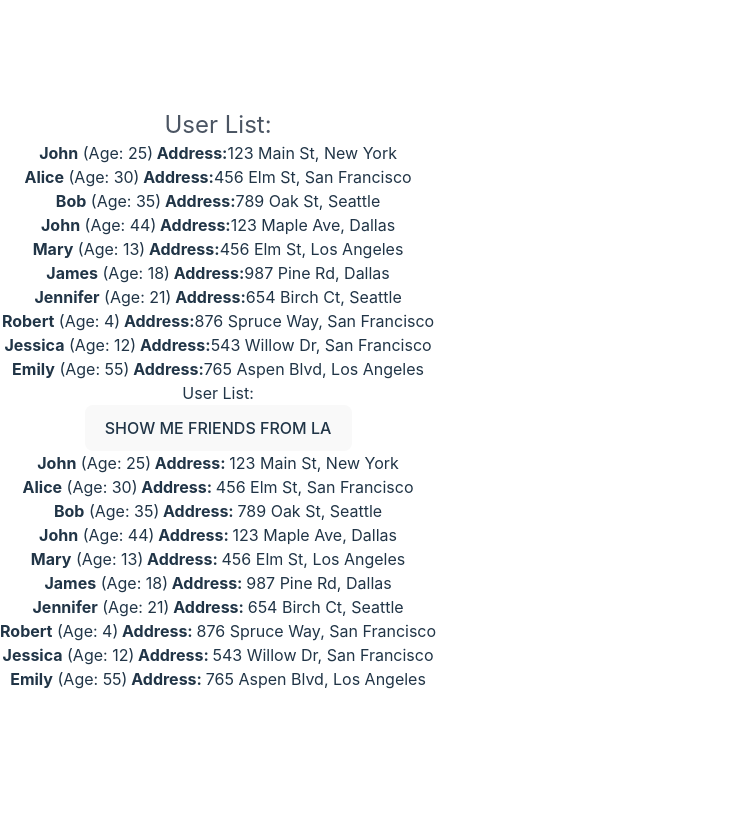
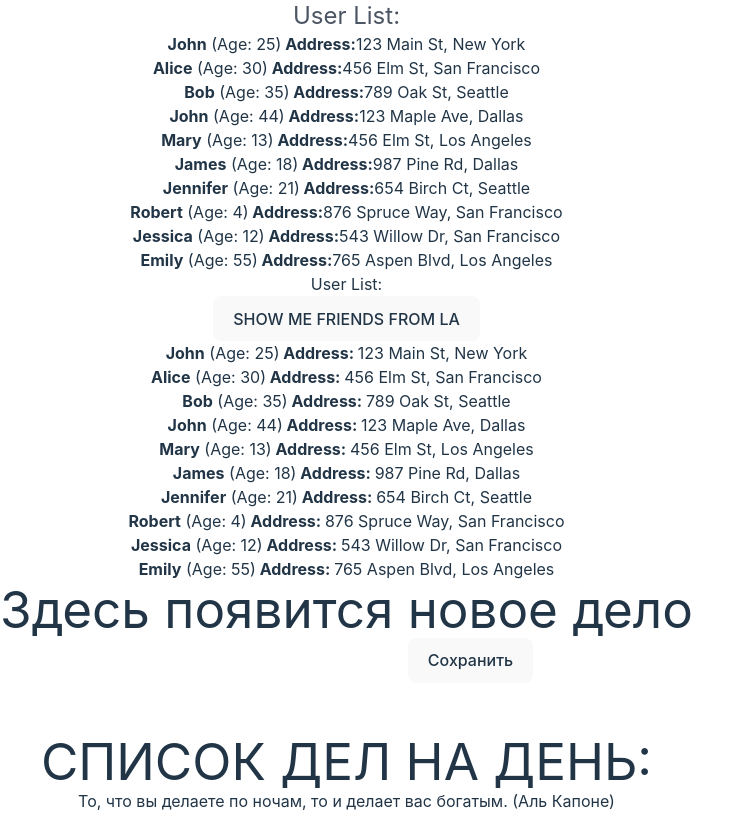
Before and after one commit to MillionerMIN/home-works, a React (Vite) app: page / in a window 1280 px wide. Shown: the whole page, without its empty margins (0-753 px from the left). Built offline with nearby package versions, Linux system fonts and the light colour scheme.

Commit message:
#HW03: Changed project

```diff
--- a/src/App.css
+++ b/src/App.css
@@ -1,5 +1,7 @@
 .App {
   text-align: center;
+  display: grid;
+  justify-content: center;
 }
 
 .App-logo {
--- a/src/App.tsx
+++ b/src/App.tsx
@@ -2,13 +2,14 @@
 
 import { HW1 } from "./HW/1/HW1";
 import { HW2 } from "./HW/2/HW2";
+import { HW3 } from "./HW/3/HW3";
 
 function App() {
   return (
     <div className="App">
       <HW1 />
       <HW2 />
-      {/*<HW3 />*/}
+      <HW3 />
       {/*<HW4 />*/}
     </div>
   );
--- a/src/HW/2/HW2.tsx
+++ b/src/HW/2/HW2.tsx
@@ -98,7 +98,6 @@
     const filteredUsers = users.myFriends.filter(
       (user) => user.address.city === "Los Angeles",
     );
-    console.log(filteredUsers);
     setCurrentUsers({ myFriends: filteredUsers });
   };
 
--- /dev/null
+++ b/src/HW/3/HW3.tsx
@@ -0,0 +1,61 @@
+import { ChangeEvent, useState } from "react";
+
+export const HW3 = () => {
+  // 1️⃣ Раскомментируйте JSX(HW3.tsx) и вы увидите,
+  // что приложение начнет гореть красным и ругаться 😡
+  // 2️⃣ Ваша задача: ❗ПОЧИНИТЬ ПРОЕКТ❗
+  // - прописать типизацию, где необходимо
+  // - починить все, что горит красным
+  // - дописать функциональность (где указано комментариями)
+  // - приложение должно компилироваться и запускаться в браузере
+
+  // ❗ Массив с данными не трогаем! Текст не меняем !
+
+  const [currentText, setCurrentText] = useState("");
+  const [texts, setTexts] = useState<string[]>([
+    "То, что вы делаете по ночам, то и делает вас богатым. (Аль Капоне)",
+  ]);
+
+  const handleChange = (event: ChangeEvent<HTMLInputElement>) => {
+    setCurrentText(event.currentTarget.value);
+  };
+
+  const handleSave = () => {
+    setTexts([currentText, ...texts]);
+    setCurrentText("");
+  };
+
+  return (
+    <div id={"hw03"}>
+      {
+        currentText ? (
+          <h1 id={"hw03-text"}>{currentText}</h1>
+        ) : (
+          <h1 id={"hw03-default-text"}>Здесь появится новое дело</h1>
+        ) // ничего не меняем, здесь все норм
+      }
+      <input
+        id={"hw03-input"}
+        type="text"
+        value={currentText}
+        onChange={handleChange}
+      />
+
+      <button id={"hw03-button"} onClick={handleSave}>
+        Сохранить
+      </button>
+
+      <h1 style={{ marginTop: "50px" }}>СПИСОК ДЕЛ НА ДЕНЬ:</h1>
+
+      <ol id={"hw03-tasks"}>
+        {texts.map((el, index) => {
+          return (
+            <li key={index} id={`hw03-task-${index}`}>
+              {el}
+            </li>
+          );
+        })}
+      </ol>
+    </div>
+  );
+};
```
